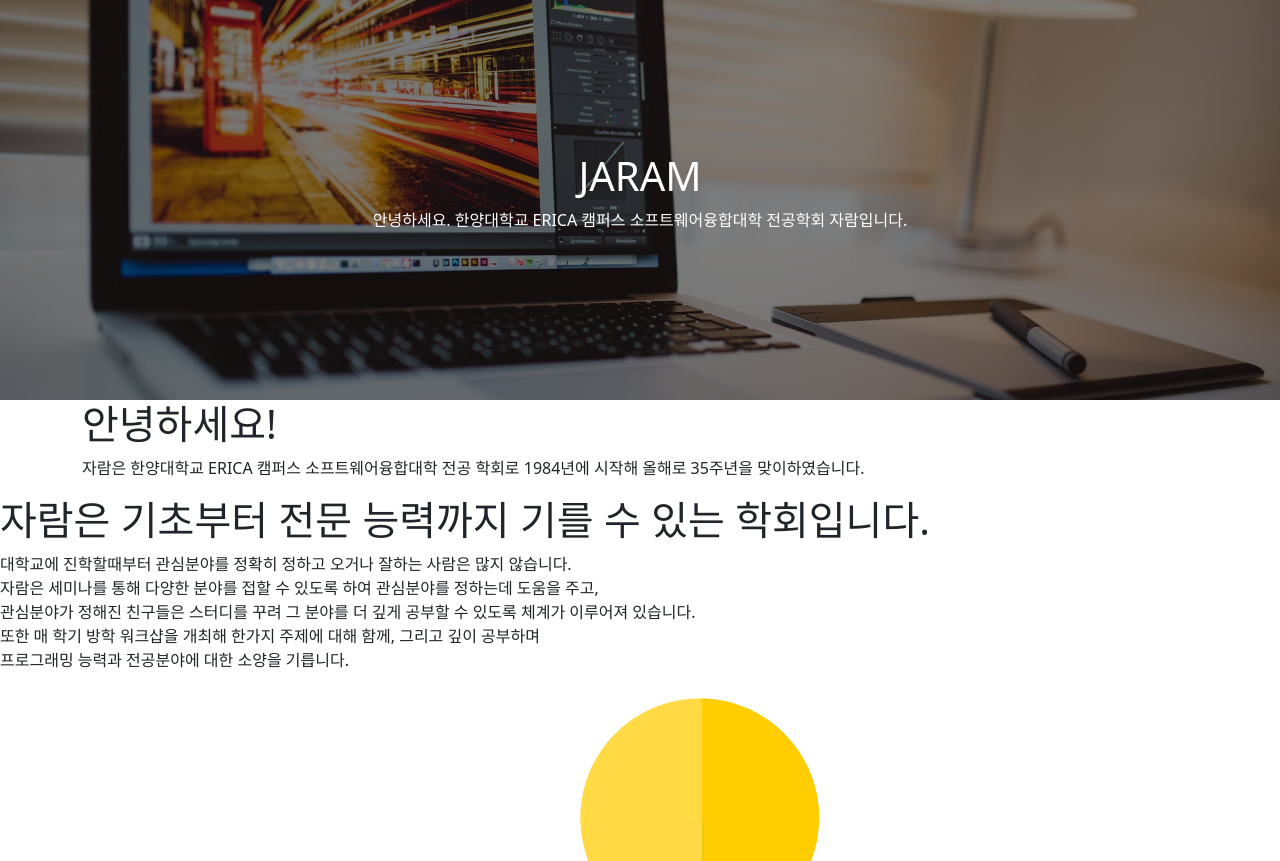
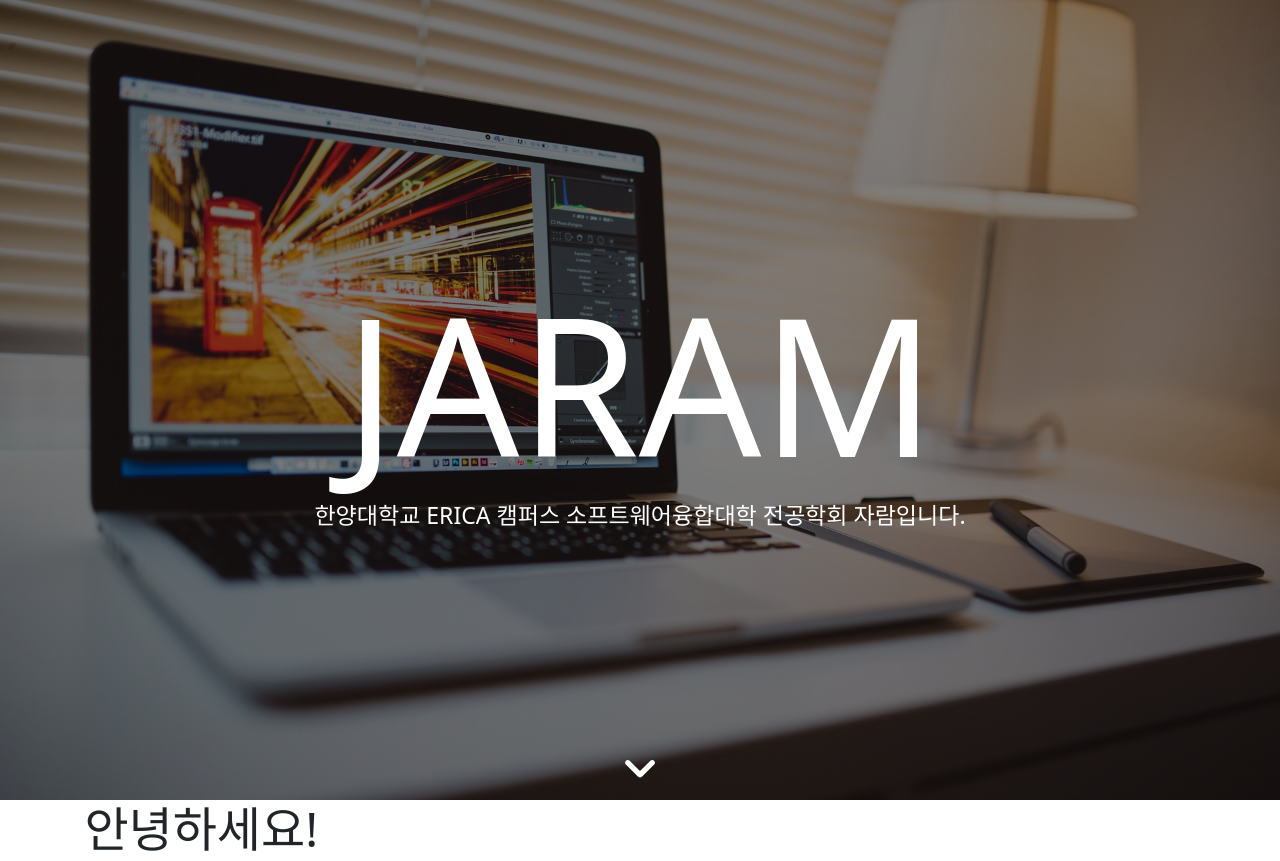
Before and after one commit to Keunmo/jaram-workshop-2021, a plain HTML site: page index.html in a window 1280 px wide. Shown: the top 861 px of the page. Drawn offline with nearby package versions, Linux system fonts and the light colour scheme.

Commit message:
시작화면 개선(텍스트 크기 조절, 화살표 교체)

```diff
--- a/css/main.css
+++ b/css/main.css
@@ -1,6 +1,20 @@
+.title-container {
+  width: 100%;
+}
+
 .title {
   text-align: center;
   color: white;
+}
+
+.title > h1 {
+  font-size: 10rem;
+  margin: 0;
+}
+
+.title > p {
+  font-size: 1.2rem;
+  margin: 0;
 }
 
 .main_filter {
@@ -8,3 +22,7 @@
   height: 100%;
   width: 100%
 }
+
+.main-expend-more {
+  width: 5%;
+}
--- a/index.html
+++ b/index.html
@@ -3,20 +3,20 @@
 <head>
   <title>Jaram</title>
   <meta charset="UTF-8">
-  <meta name="viewport" content="width=device-width, initial-scale=1">
 
   <link rel="stylesheet" href="/css/main.css">
   <link rel="stylesheet" href="/css/bootstrap.css">
-
   <style>
     body, html {
       height: 100%;
+      width: 100%;
       margin: 0;
+      font-size: 1.2rem;
     }
 
     header {
       background-image: url("img/background.jpg");
-      height: 50%;
+      height: 100%;
       background-position: center;
       background-repeat: no-repeat;
       background-size: cover;
@@ -29,9 +29,11 @@
   <div class="title-container position-absolute top-50 start-50 translate-middle">
     <div class="title">
       <h1>JARAM</h1>
-      <p>안녕하세요. 한양대학교 ERICA 캠퍼스 소프트웨어융합대학 전공학회 자람입니다.</p>
+      <p>한양대학교 ERICA 캠퍼스 소프트웨어융합대학 전공학회 자람입니다.</p>
     </div>
   </div>
+
+  <img src="img/icon/expand_more_white_24dp.svg" class="main-expend-more position-absolute bottom-0 start-50 translate-middle-x">
 </header>
 <section id="introduce" class="accent">
   <div class="ui container">
```
Also changed, not shown: img/icon/expand_more_white_24dp.svg (added), 2 other files.
